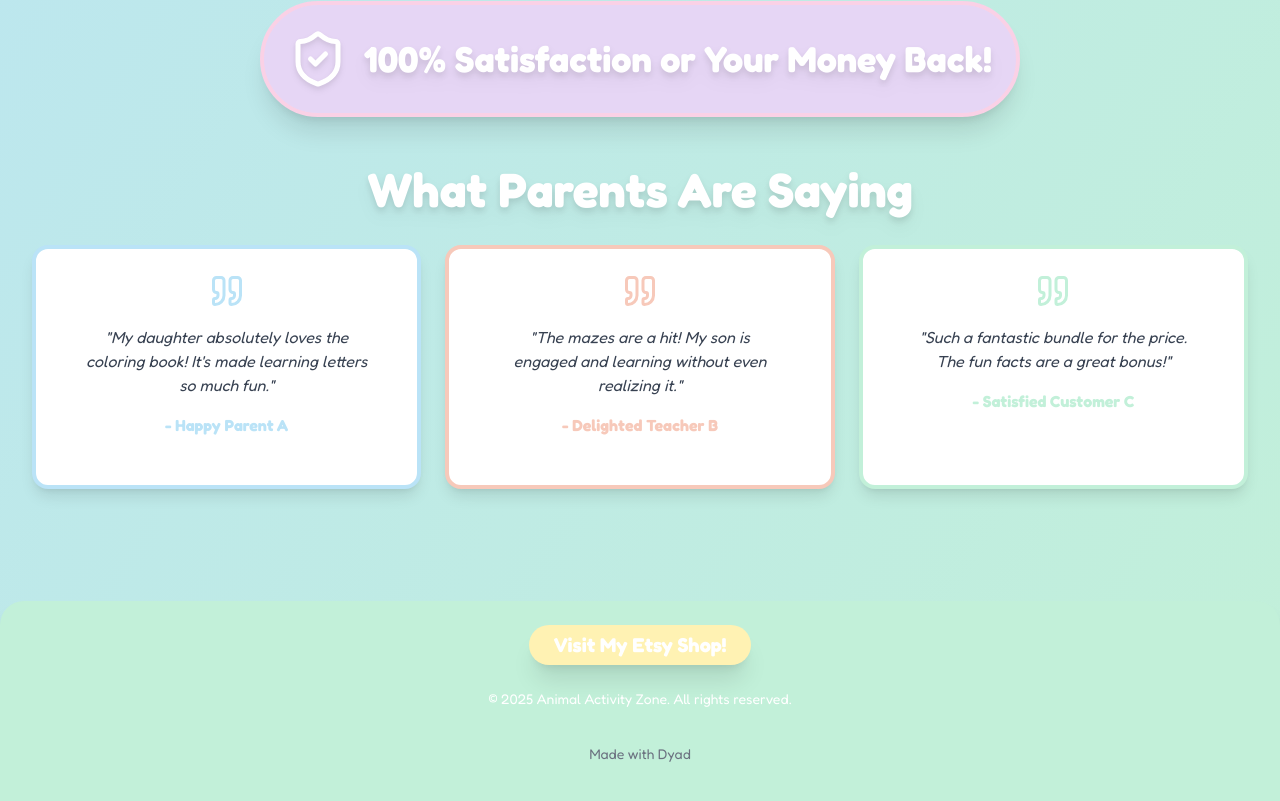
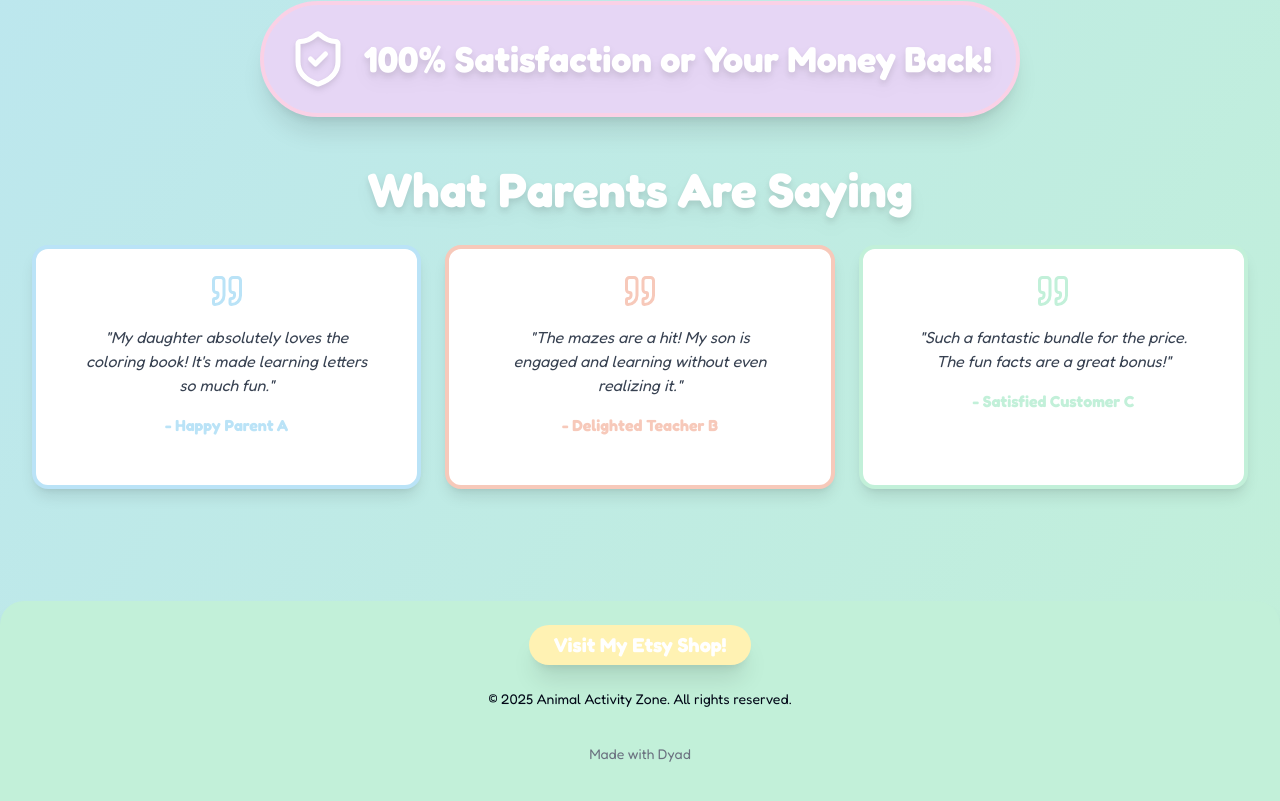
Before and after one commit to anathan03/Children-Website, a React (Vite) app: page / in a window 1280 px wide. Shown: the part 1351-2152 px from the top of the page. Built offline with nearby package versions, Linux system fonts and the light colour scheme.

Commit message:
Updated src/components/Footer.tsx

```diff
--- a/src/components/Footer.tsx
+++ b/src/components/Footer.tsx
@@ -10,7 +10,7 @@ const Footer: React.FC = () => {
           Visit My Etsy Shop!
         </Button>
       </a> {/* Closing the anchor tag here */}
-      <p className="text-white text-sm mb-4">
+      <p className="text-blacl text-sm mb-4">
         &copy; {new Date().getFullYear()} Animal Activity Zone. All rights reserved.
       </p>
       <MadeWithDyad />
```
